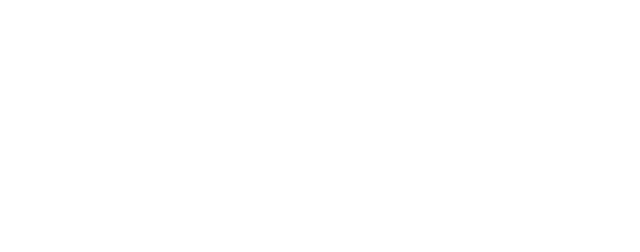
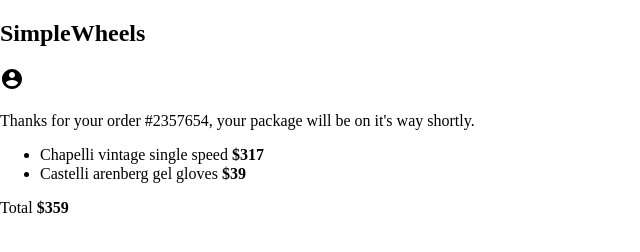
Before and after one commit to abdulatifkhan/loop1-step3, a plain HTML site: page index.html in a window 1280 px wide. Shown: the whole page, without its empty margins (0-640 px from the left). Drawn offline with Linux system fonts and the light colour scheme.

Commit message:
Add html codes

```diff
--- a/index.html
+++ b/index.html
@@ -9,6 +9,31 @@
   <link rel="stylesheet" href="css/main.css">
 </head>
 <body>
+  <div class="wheels-wrapper">
+    <div class="wheels-header">
+      <h2 class="wheels-name">SimpleWheels</h2>
+      <a class="wheels-account-link" href="#">
+        <img class="wheels-account-image" src="images/account.svg" alt="account image" height="24" width="24">
+      </a>
+    </div><!-- wheels-header -->
 
+    <p class="wheels-text">Thanks for your order #2357654, your package will be on it's way shortly.</p>
+
+    <ul class="wheels-list">
+      <li class="wheels-item">
+        <span class="wheels-item-name">Chapelli vintage single speed</span>
+        <strong class="wheels-item-sum">$317</strong>
+      </li>
+      <li class="wheels-item">
+        <span class="wheels-item-name">Castelli arenberg gel gloves</span>
+        <strong class="wheels-item-sum">$39</strong>
+      </li>
+    </ul><!-- wheels-list -->
+
+    <div class="wheels-total">
+      <span class="wheels-total-name">Total</span>
+        <strong class="wheels-total-sum">$359</strong>
+    </div>
+  </div><!-- wheels-wrapper -->
 </body>
 </html>
```
